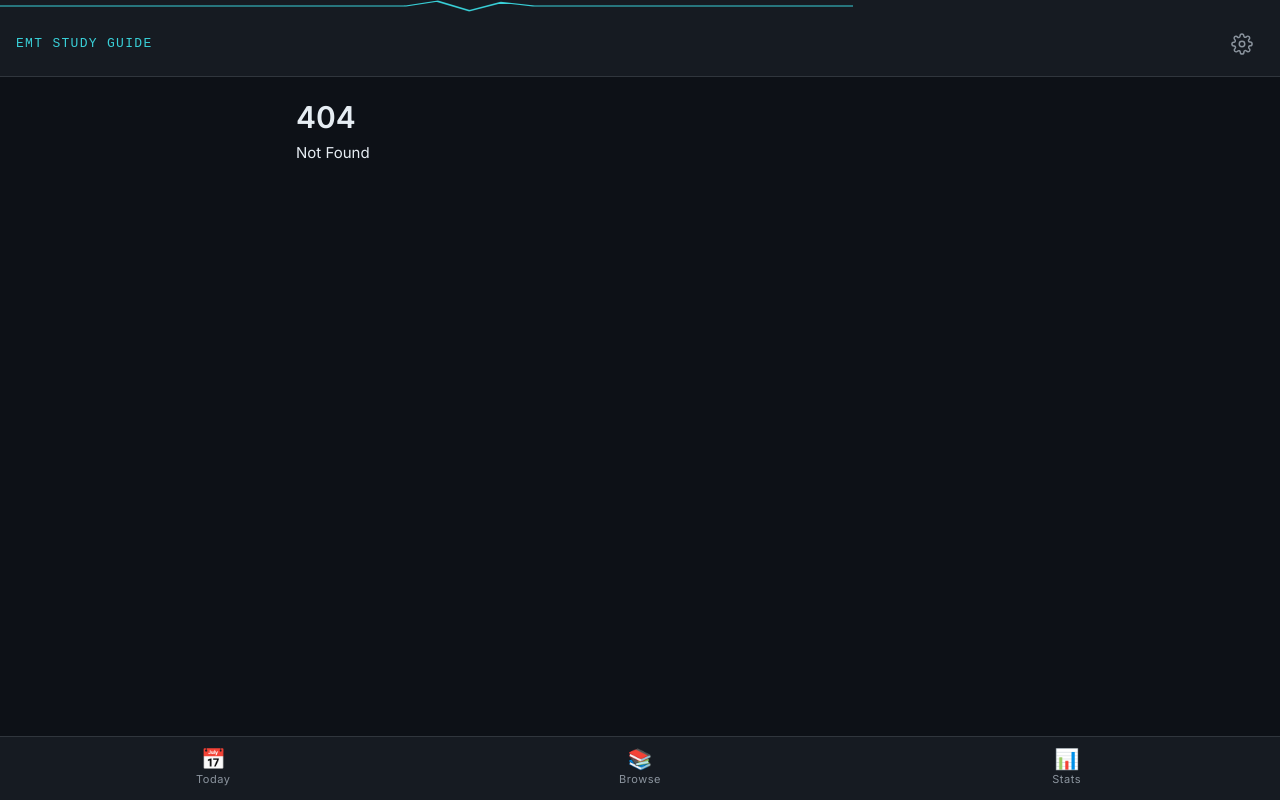
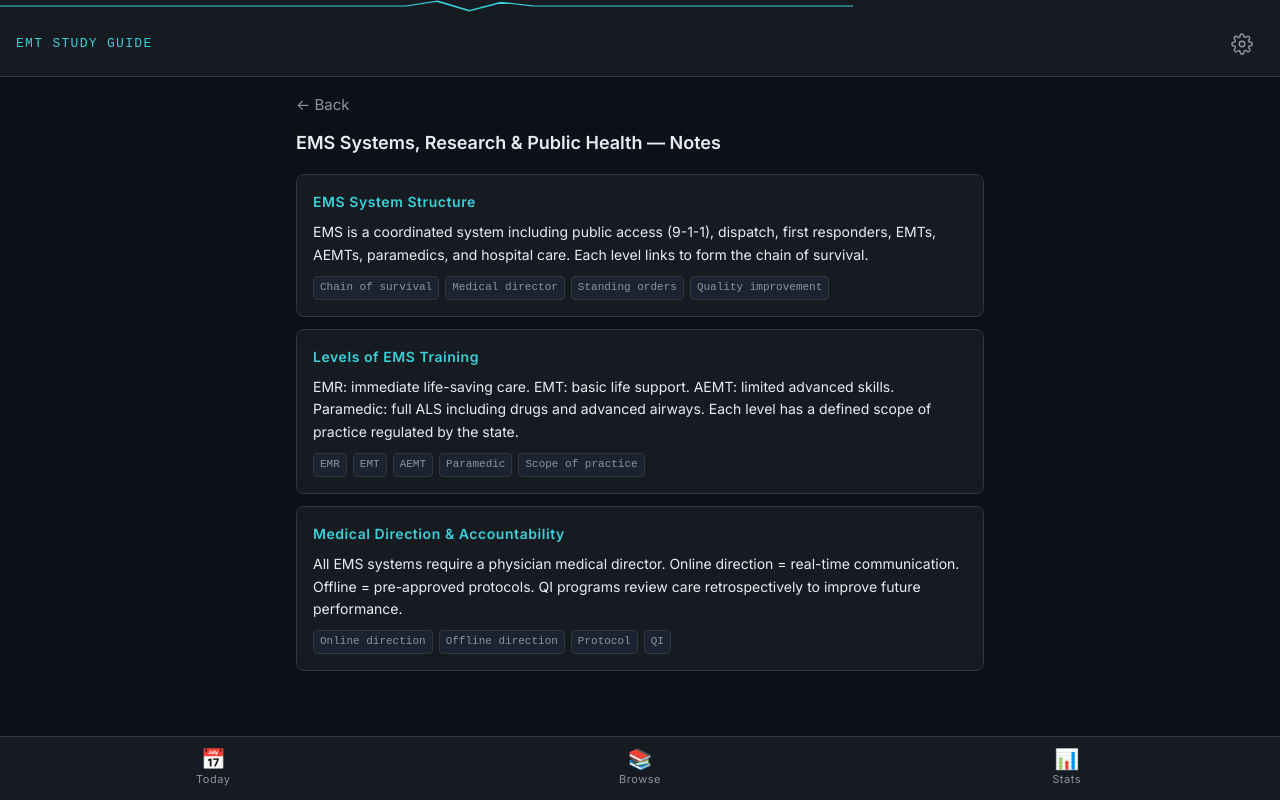
Before and after one commit to AA-Kevin-tech/emt-study-guide, a SvelteKit app: page /chapter/ch-01/notes in a window 1280 px wide. Before the commit this address had no page. Built offline with nearby package versions, Linux system fonts and the light colour scheme.

Commit message:
feat: chapter home + notes view

```diff
--- /dev/null
+++ b/src/routes/chapter/[id]/+page.svelte
@@ -0,0 +1,58 @@
+<script lang="ts">
+  import { page } from '$app/state';
+  import { getChapter } from '$lib/content';
+  import { onMount } from 'svelte';
+  import { recordChapterVisit } from '$lib/db/chapter-visits';
+
+  const id = $derived(page.params.id ?? '');
+  const chapter = $derived(getChapter(id));
+
+  onMount(() => {
+    if (chapter) recordChapterVisit(chapter.id);
+  });
+</script>
+
+<svelte:head><title>{chapter?.title ?? 'Chapter'} · EMT Study</title></svelte:head>
+
+{#if !chapter}
+  <p>Chapter not found.</p>
+{:else}
+  <div class="head">
+    <div class="num">Ch {chapter.number}</div>
+    <h1>{chapter.title}</h1>
+  </div>
+
+  <div class="modes">
+    <a href={`/chapter/${chapter.id}/flashcards`}>
+      <span class="m">Flashcards</span>
+      <span class="c">{chapter.cards.length}</span>
+    </a>
+    <a href={`/chapter/${chapter.id}/notes`}>
+      <span class="m">Notes</span>
+      <span class="c">{chapter.notes.length}</span>
+    </a>
+    <a href={`/chapter/${chapter.id}/quiz`}>
+      <span class="m">Quiz</span>
+      <span class="c">{chapter.quiz.length}</span>
+    </a>
+  </div>
+{/if}
+
+<style>
+  .head { margin-bottom: 24px; }
+  .num { font-family: 'JetBrains Mono', monospace; color: var(--cyan); font-size: 12px; letter-spacing: 0.1em; }
+  h1 { font-size: 22px; margin-top: 6px; }
+  .modes { display: grid; grid-template-columns: 1fr; gap: 8px; }
+  .modes a {
+    display: flex; justify-content: space-between; align-items: center;
+    padding: 16px;
+    background: var(--bg2);
+    border: 1px solid var(--border);
+    border-radius: var(--radius);
+    color: var(--text);
+    min-height: var(--tap);
+  }
+  .modes a:hover { border-color: var(--cyan-dim); text-decoration: none; }
+  .m { font-size: 15px; }
+  .c { color: var(--text2); font-family: 'JetBrains Mono', monospace; font-size: 12px; }
+</style>
--- /dev/null
+++ b/src/routes/chapter/[id]/notes/+page.svelte
@@ -0,0 +1,57 @@
+<script lang="ts">
+  import { page } from '$app/state';
+  import { getChapter } from '$lib/content';
+  import { onMount } from 'svelte';
+  import { markNoteRead } from '$lib/db/chapter-visits';
+
+  const id = $derived(page.params.id ?? '');
+  const chapter = $derived(getChapter(id));
+
+  onMount(() => {
+    if (chapter) chapter.notes.forEach(n => markNoteRead(chapter.id, n.id));
+  });
+</script>
+
+<svelte:head><title>Notes — {chapter?.title} · EMT Study</title></svelte:head>
+
+<a class="back" href={`/chapter/${id}`}>← Back</a>
+
+{#if chapter}
+  <h1>{chapter.title} — Notes</h1>
+
+  {#each chapter.notes as n (n.id)}
+    <article>
+      <h2>{n.title}</h2>
+      <p>{n.body}</p>
+      {#if n.terms.length}
+        <ul class="terms">
+          {#each n.terms as t}<li>{t}</li>{/each}
+        </ul>
+      {/if}
+    </article>
+  {/each}
+{/if}
+
+<style>
+  .back { color: var(--text2); display: inline-block; margin-bottom: 12px; }
+  h1 { font-size: 18px; margin-bottom: 16px; }
+  article {
+    padding: 16px;
+    background: var(--bg2);
+    border: 1px solid var(--border);
+    border-radius: var(--radius);
+    margin-bottom: 12px;
+  }
+  h2 { color: var(--cyan); font-size: 14px; margin-bottom: 8px; letter-spacing: 0.04em; }
+  p { color: var(--text); font-size: 14px; }
+  .terms { display: flex; flex-wrap: wrap; gap: 6px; margin-top: 10px; }
+  .terms li {
+    font-family: 'JetBrains Mono', monospace;
+    font-size: 11px;
+    color: var(--text2);
+    background: var(--bg3);
+    border: 1px solid var(--border);
+    border-radius: 4px;
+    padding: 2px 6px;
+  }
+</style>
```
